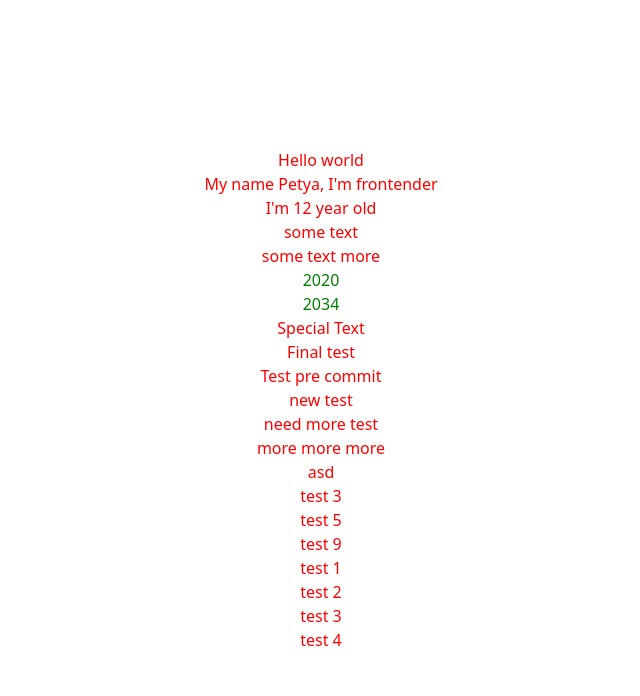
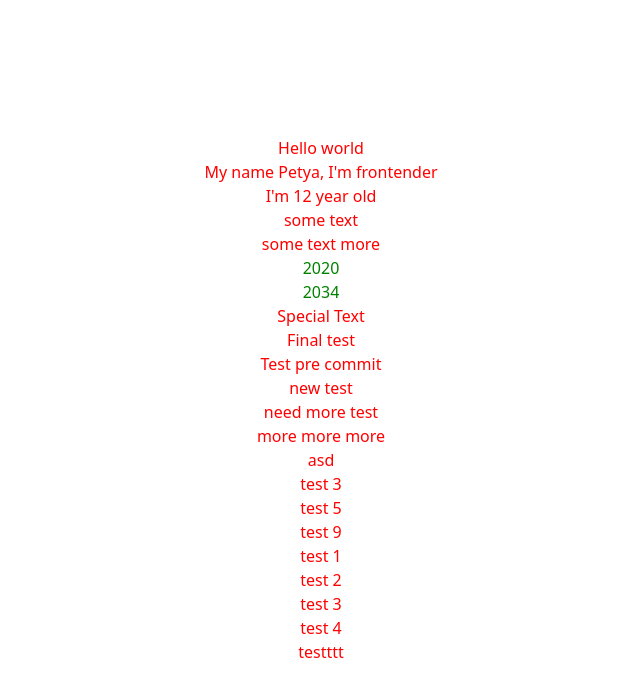
Before and after one commit to Siestaa/testChangeLog, a React (Vite) app: page / in a window 1280 px wide. Shown: the top 696 px of the page, without its empty margins (319-959 px from the left). Built offline with nearby package versions, Linux system fonts and the light colour scheme.

Commit message:
patch: test

```diff
--- a/src/App.tsx
+++ b/src/App.tsx
@@ -25,6 +25,7 @@ function App() {
      <div className="">test 2</div>
      <div className="">test 3</div>
      <div className="">test 4</div>
+     <div className="">testttt</div>
     </>
   )
 }
```
Also changed, not shown: .changeset/clever-bats-drop.md (added).
